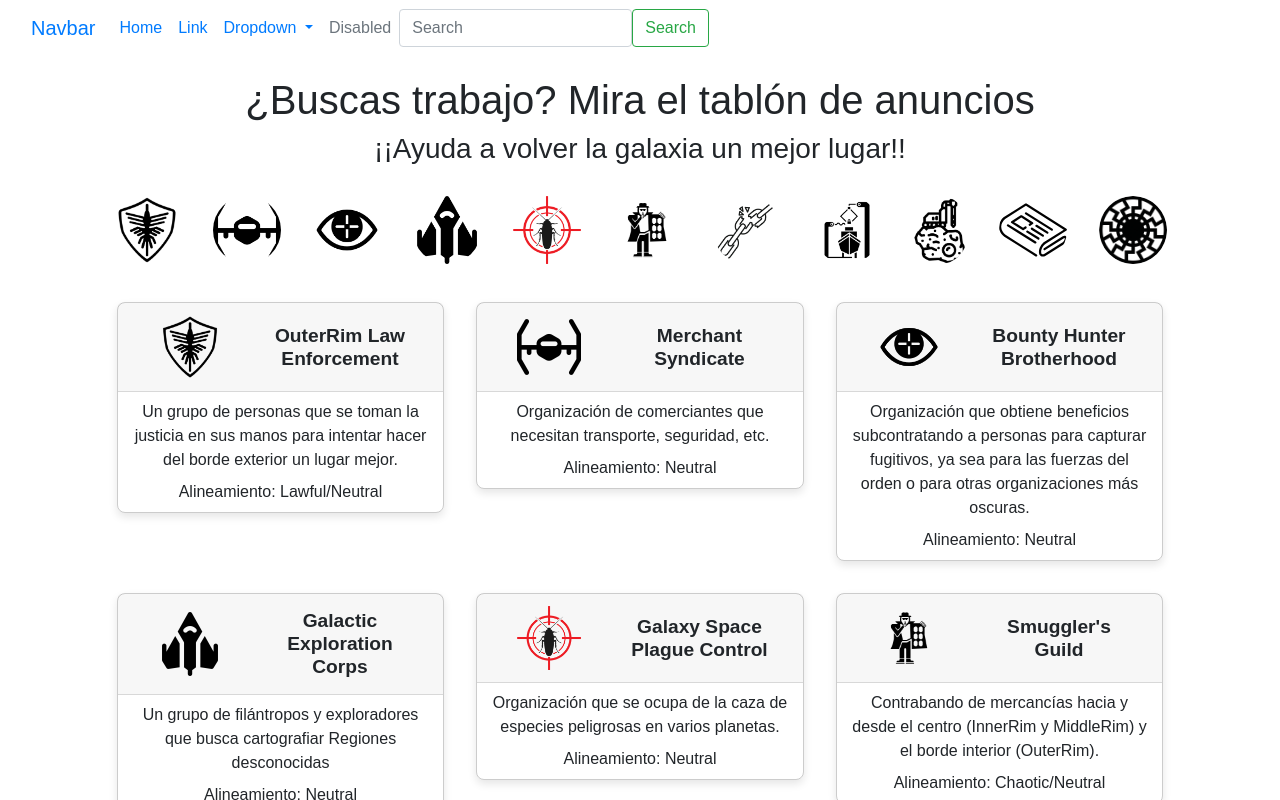
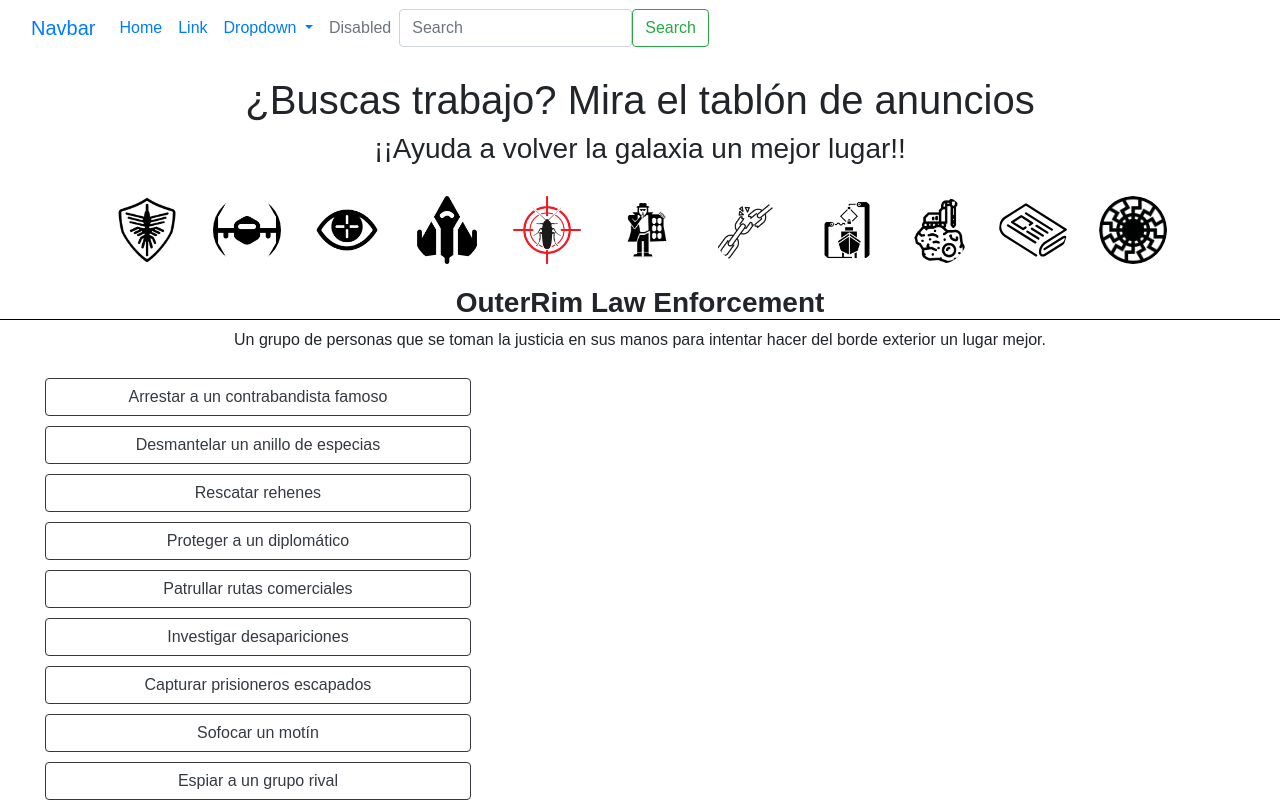
Before and after one commit to LeonardoZamoraLeiva/missionsBoard, a plain HTML site: page index.html in a window 1280 px wide. Both pictures are taken after a click on the element 146 px from the left and 229 px from the top of the page. Shown: the top 800 px of the page. Drawn offline with nearby package versions, Linux system fonts and the light colour scheme.

Commit message:
modified all page.

```diff
--- a/assets/css/styles.css
+++ b/assets/css/styles.css
@@ -203,3 +203,34 @@ body {
     max-width: 100vw;
   }
 }
+
+.mission {
+  display: flex;
+  width: 25em; /* Ancho deseado */
+  max-width: 100%;
+  height: auto; /* Alto deseado */
+  margin: 10px;
+
+  vertical-align: middle;
+  cursor: pointer;
+  box-sizing : content-box;
+  /* line-height: 40px */
+  align-items: center;
+  justify-content: center;
+}
+
+/* .mission.active {
+  background-color: #d0d0d0; /* Color de fondo resaltado
+ }   */
+/* .mission-details-inner{
+  /* padding-left: 15%; */
+  /* padding-right: 20%; */
+
+  .center {
+    border: 5px solid;
+    position: absolute;
+    /* top: 50%; */
+    /* left: 50%; */
+    /* transform: tr  anslate(-50%, -50%); */
+    padding: 10px;
+  }
--- a/assets/script/index.js
+++ b/assets/script/index.js
@@ -202,7 +202,7 @@ document.addEventListener("DOMContentLoaded", function () {
 
     // Merchant Syndicate
     {
-      description: "Transportar mercancías a un planeta del borde exterior",
+      description: "Transportar mercancías",
       association: "Merchant Syndicate",
       difficulty: "fácil",
       requirements: "Trained Survival",
@@ -213,7 +213,7 @@ document.addEventListener("DOMContentLoaded", function () {
       image: "transport_goods.jpg",
     },
     {
-      description: "Asegurar un contrato con un cliente importante",
+      description: "Asegurar un contrato",
       association: "Merchant Syndicate",
       difficulty: "medio",
       requirements: "Trained Persuasion",
@@ -967,7 +967,7 @@ document.addEventListener("DOMContentLoaded", function () {
       image: "rescue_crews.jpg",
     },
     {
-      description: "Explorar sistemas en busca de chatarra espacial",
+      description: "Explorar sistemas en busca de chatarra",
       association: "Corellian Shipyards",
       difficulty: "Very difícil",
       requirements: "Trained Astrogation",
@@ -1207,7 +1207,7 @@ document.addEventListener("DOMContentLoaded", function () {
       image: "publish_article.jpg",
     },
     {
-      description: "Realizar un documental sobre una cultura alienígena",
+      description: "Documentar una cultura alienígena",
       association: "Galactic News Network",
       difficulty: "Very difícil",
       requirements: "Trained Filmmaking",
@@ -1336,6 +1336,10 @@ document.addEventListener("DOMContentLoaded", function () {
   ];
 
   const associationsLogos = document.getElementById("associations-logos");
+  const missionsBoard = document.getElementById("missions-board");
+  const missionDetailsContainer = document.getElementById("mission-details");
+  const boardAssociation = document.getElementById("board-association");
+  let activeMissionButton = null; // Variable para guardar el botón activo
 
   associations.forEach((association) => {
     const logoContainer = document.createElement("div");
@@ -1354,172 +1358,120 @@ document.addEventListener("DOMContentLoaded", function () {
     const nameElement = document.createElement("h2");
     nameElement.textContent = association.name;
 
-    // const descriptionElement = document.createElement("p");
-    // descriptionElement.textContent = association.description;
-
     hoverInfo.appendChild(nameElement);
-    // hoverInfo.appendChild(descriptionElement);
     logoContainer.appendChild(imgElement);
     logoContainer.appendChild(hoverInfo);
 
+    // Agregar evento de clic para mostrar misiones al hacer clic en el logo de la asociación
+    logoContainer.addEventListener("click", () => {
+      showMissionsForAssociation(association);
+    });
+
     associationsLogos.appendChild(logoContainer);
   });
 
-
-
-const associationsContainer = document.getElementById(
-  "associations-container"
-);
-
-  associations.forEach((association) => {
-    const associationElement = document.createElement("div");
-    associationElement.classList.add(
-      "association",
-      "card",
-      "col-md-5",
-      "col-sm-12",
-      "col-lg-3"
-    );
-    associationElement.setAttribute("id", association.name);
-    associationElement.setAttribute("style", "width:100%");
-
-    const imgContainer = document.createElement("div");
-    imgContainer.classList.add("col-5");
-
-    const imgElement = document.createElement("img");
-    imgElement.src = association.imageUrl;
-    imgElement.alt = `${association.name} Logo`;
-    imgElement.setAttribute("id", "logo");
-    imgElement.style.width = "auto"; // Espacio entre imagen y texto
-    imgElement.style.height = "100%"; // Espacio entre imagen y texto
-    imgElement.style.maxHeight = "4rem"; // Espacio entre imagen y texto
-    imgElement.style.minHeight = "4rem"; // Espacio entre imagen y texto
-    // imgElement.style.paddingRigh = "1em";
-
-    const nameContainer = document.createElement("div");
-    nameContainer.classList.add("col-7", "text-end");
-
-    const nameElement = document.createElement("h2");
-    nameElement.textContent = association.name;
-
-    // Contenedor para imagen y h2
-    const headerContainer = document.createElement("div");
-    headerContainer.classList.add(
-      "row",
-      "card-header",
-      "justify-content-center"
-    );
-    // headerContainer.style.display = "flex";
-    // headerContainer.style.flexDirection = "row-reverse";
-    headerContainer.style.alignItems = "center"; // Centrar verticalmente
-    // headerContainer.style.borderBlock = "1px solid black";
-    // border-bottom: 1px solid black;
-    headerContainer.style.justifyContent = "center";
-
-    nameContainer.appendChild(nameElement);
-    imgContainer.appendChild(imgElement);
-
-    headerContainer.appendChild(imgContainer);
-    headerContainer.appendChild(nameContainer);
-    associationElement.appendChild(headerContainer);
-
-    const descriptionElement = document.createElement("p");
-    descriptionElement.textContent = association.description;
-    associationElement.appendChild(descriptionElement);
-
-    const alignmentElement = document.createElement("p");
-    alignmentElement.textContent = `Alineamiento: ${association.alignment}`;
-    associationElement.appendChild(alignmentElement);
-
-    const missionsContainer = document.createElement("div");
-    missionsContainer.classList.add("missions-container");
-
-    missions
-      .filter((mission) => mission.association === association.name)
-      .forEach((mission) => {
-        const missionCard = document.createElement("div");
-        missionCard.classList.add(
-          "mission-card",
-          "col-sm-12",
-          "col-md-5",
-          "col-lg-3",
-          // "",
-          // "border-dark",
-          "bgimg" // This class is no longer necessary if you apply the background image directly to the mission-card class
-        );
-        missionCard.setAttribute("style", "width:100%");
-        missionCard.style.justifyItems = "center";
-
-        // Contenedor para imagen y card-header
-        const cardHeaderContainer = document.createElement("div");
-        cardHeaderContainer.style.display = "flex";
-        cardHeaderContainer.style.flexDirection = "row";
-        cardHeaderContainer.style.alignItems = "center"; // Centrar verticalmente
-
-        const missionImage = document.createElement("img");
-        missionImage.src = mission.image;
-        missionImage.alt = mission.description;
-
+  function showMissionsForAssociation(association) {
+    // Limpiar contenido anterior
+    missionsBoard.innerHTML = "";
+    missionDetailsContainer.innerHTML = "";
+    boardAssociation.innerHTML = ""; // Limpiar contenido anterior del contenedor de la asociación
+
+    const boardAssociationName = document.createElement("h3");
+    const strongElement = document.createElement("strong");
+    strongElement.textContent = association.name;
+    boardAssociationName.appendChild(strongElement);
+    boardAssociationName.style.borderBottom = "1px solid black";
+
+    const boardAssociationDescription = document.createElement("div");
+    boardAssociationDescription.textContent = association.description;
+    boardAssociationDescription.style.paddingBottom = "1em";
+
+
+    boardAssociation.appendChild(boardAssociationName);
+    boardAssociation.appendChild(boardAssociationDescription);
+
+    missions.forEach((mission) => {
+      if (mission.association === association.name) {
+        const missionButton = document.createElement("button");
+        missionButton.classList.add("mission", 'btn', 'btn-outline-dark');
+        missionButton.textContent = mission.description;
+
+        missionButton.addEventListener("click", () => {
+          showMissionDetails(mission);
+          highlightMissionButton(missionButton);
+        });
+        missionsBoard.appendChild(missionButton);
+      }
+    });
+  }
+
+  function showMissionDetails(mission) {
+    // Limpiar contenido anterior
+    missionDetailsContainer.innerHTML = "";
+
+    const missionDetailsInner = document.createElement("div");
+    missionDetailsInner.classList.add('mission-details-inner')
+
+    // Crear los elementos de la misión
     const missionTitle = document.createElement("h3");
-        // missionTitle.classList.add("text-center");
     missionTitle.textContent = mission.description;
-
-        // cardHeaderContainer.appendChild(missionTitle);
-        // cardHeaderContainer.appendChild(missionImage);
-        // missionCard.appendChild(cardHeaderContainer);
+    missionTitle.style.borderBottom = "1px solid black";
 
     const missionDifficulty = document.createElement("p");
-        missionDifficulty.textContent = `Dificultad: ${mission.difficulty}`;
+    missionDifficulty.innerHTML = `<strong>Dificultad:</strong> ${mission.difficulty}`;
+
+    const missionRequirements = document.createElement("p");
+    missionRequirements.innerHTML = `<strong>Requisitos:</strong> ${mission.requirements}`;
 
     const missionTime = document.createElement("p");
-        missionTime.textContent = `Tiempo: ${mission.time}`;
-
-        const missionRequeriments = document.createElement("p");
-        missionRequeriments.textContent = `Requerimientos: ${mission.requirements}`;
-
-        const missionSuccessRate = document.createElement("p");
-        missionSuccessRate.textContent = `%éxito: ${mission.successRate}`;
+    missionTime.innerHTML = `<strong>Tiempo:</strong> ${mission.time}`;
 
     const missionReward = document.createElement("p");
-        missionReward.textContent = `Recomensa: ${mission.reward}`;
+    missionReward.innerHTML = `<strong>Recompensa:</strong> ${mission.reward}`;
 
     const missionReputation = document.createElement("p");
-        missionReputation.textContent = `Reputación: ${mission.reputation}`;
-
-        missionCard.appendChild(missionTitle);
-        missionCard.appendChild(missionDifficulty);
-        missionCard.appendChild(missionRequeriments);
-        missionCard.appendChild(missionSuccessRate);
-        missionCard.appendChild(missionTime);
-        missionCard.appendChild(missionReward);
-        missionCard.appendChild(missionReputation);
-
-        missionsContainer.appendChild(missionCard);
-      });
-
-    associationElement.appendChild(missionsContainer);
-    associationsContainer.appendChild(associationElement);
-
-    // Obtener el ancho original del elemento antes de aplicar cambios
-    const originalWidth =
-      associationElement.style.width ||
-      getComputedStyle(associationElement).width;
-
-    associationElement.addEventListener("click", () => {
-      const isVisible = missionsContainer.style.display === "flex";
-      missionsContainer.style.display = isVisible ? "none" : "flex";
-
-      // Cambiar el ancho del div al hacer clic
-      if (isVisible) {
-        associationElement.style.width = originalWidth;
-        associationElement.className =
-          "association col-md-4 col-sm-12 col-lg-3";
-      } else {
-        associationElement.style.width = "100%";
-        associationElement.className = "association col-10";
+    missionReputation.innerHTML = `<strong>Reputación:</strong> ${mission.reputation}`;
+
+    // const missionImage = document.createElement("img");
+    // missionImage.src = mission.image;
+    // missionImage.alt = "Mission Image";
+
+    // Agregar los elementos al contenedor
+    missionDetailsInner.appendChild(missionTitle);
+    missionDetailsInner.appendChild(missionDifficulty);
+    missionDetailsInner.appendChild(missionRequirements);
+    missionDetailsInner.appendChild(missionTime);
+    missionDetailsInner.appendChild(missionReward);
+    missionDetailsInner.appendChild(missionReputation);
+
+    missionDetailsContainer.appendChild(missionDetailsInner);
   }
-      // Centrar la pantalla en el div al abrirlo o cerrarlo
-      associationElement.scrollIntoView({ behavior: "smooth", block: "start" });
+
+  function highlightMissionButton(button) {
+    if (activeMissionButton) {
+      activeMissionButton.classList.remove("active");
+    }
+    button.classList.add("active");
+    activeMissionButton = button;
+  }
+
+  // Limpiar contenido al hacer clic en cualquier lugar fuera de logos de asociaciones y misiones
+  document.addEventListener("click", (event) => {
+    const clickedElement = event.target;
+
+    // Verificar si el clic no ocurrió dentro de los logos de asociaciones ni en las misiones
+    if (
+      !clickedElement.closest("#associations-logos") &&
+      !clickedElement.closest("#missions-board") &&
+      !clickedElement.closest("#mission-details")
+    ) {
+      missionsBoard.innerHTML = "";
+      missionDetailsContainer.innerHTML = "";
+      boardAssociation.innerHTML = "";
+      if (activeMissionButton) {
+        activeMissionButton.classList.remove("active");
+      }
+      activeMissionButton = null;
+    }
   });
 });
-});
--- a/index.html
+++ b/index.html
@@ -82,10 +82,36 @@
       </h1>
       <h3 class="text-center">¡¡Ayuda a volver la galaxia un mejor lugar!!</h3>
     </div>
-    <div
-    class="text-center"
+
+    <div class="text-center"
     id="associations-logos">
     </div>
+
+    <div class="text-center " id="board-association">
+    </div>
+
+<div class="row text-center justify-content-center" style="align-items: center">
+  <!-- <div class="row text-center" style="justify-content: space-around"></div> -->
+
+  <div
+  class="col-5 ",
+  align = 'center',
+  style="vertical-align: middle;"
+    id="missions-board">
+
+  </div>
+
+  <div class="col-1"></div>
+  <div
+  class="col-5"
+  id="mission-details",
+  style="justify-content: center; max-width: 35rem; height: auto;">
+  <!-- Aquí se mostrarán dinámicamente los detalles de la misión seleccionada -->
+</div>
+<div class="col-1"></div>
+</div>
+
+
     <div
       id="associations-container"
       class="text-center row"
```
Lines whose indentation alone changed are shown as unchanged.
